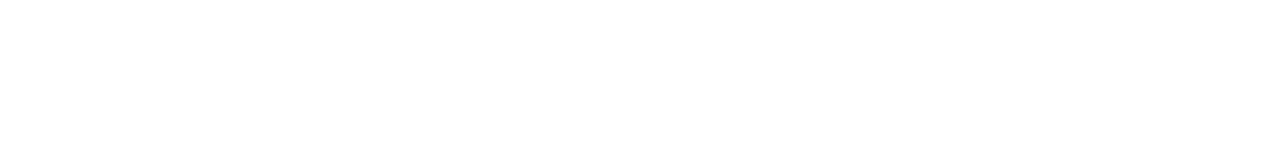
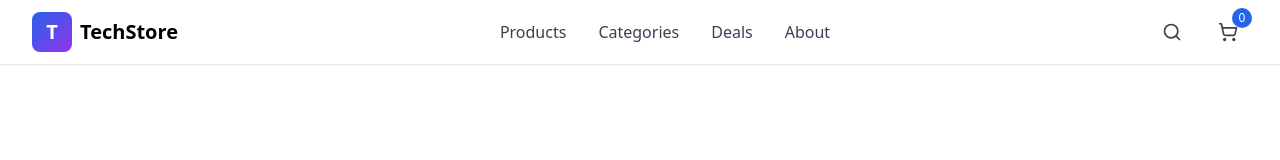
Before and after one commit to YurcheuskiRadzivon/tech-store_univ, a plain HTML site: page template/index.html in a window 1280 px wide. Drawn offline with nearby package versions, Linux system fonts and the light colour scheme.

Commit message:
develop header for index page

```diff
--- a/template/index.html
+++ b/template/index.html
@@ -1 +1,45 @@
 <!DOCTYPE html>
+<html lang="en">
+  <head>
+    <meta charset="utf-8" />
+    <meta name="viewport" content="width=device-width, initial-scale=1" />
+    <title>E-commerce Website Design</title>
+    <script src="https://cdn.tailwindcss.com"></script>
+    <link rel="stylesheet" href="../static/css/style.css" />
+  </head>
+  <body data-page="catalog">
+    <div id="container">
+      <div>
+        <div>
+          <div class="tailwind css-uwf2km css-exq74d">
+            <div class="flex min-h-screen flex-col">
+              <header class="sticky top-0 z-50 w-full border-b bg-white shadow-sm">
+                <div class="container mx-auto px-4 lg:px-8">
+                  <div class="flex h-16 items-center justify-between">
+                    <a class="flex items-center gap-2" href="./index.html" data-discover="true">
+                      <div class="flex h-10 w-10 items-center justify-center rounded-lg bg-gradient-to-br from-blue-600 to-purple-600">
+                        <span class="font-bold text-white text-xl">T</span>
+                      </div>
+                      <span class="hidden font-bold text-xl sm:inline-block">TechStore</span>
+                    </a>
+                    <nav class="hidden md:flex items-center gap-8">
+                      <a class="text-gray-700 hover:text-blue-600 transition-colors" href="./index.html" data-discover="true">Products</a>
+                      <a class="text-gray-700 hover:text-blue-600 transition-colors" href="./categories.html" data-discover="true">Categories</a>
+                      <a class="text-gray-700 hover:text-blue-600 transition-colors" href="./deals.html" data-discover="true">Deals</a>
+                      <a class="text-gray-700 hover:text-blue-600 transition-colors" href="./about.html" data-discover="true">About</a>
+                    </nav>
+                    <div class="flex items-center gap-4">
+                      <button aria-label="Search" class="flex h-10 w-10 items-center justify-center rounded-full text-gray-700 hover:bg-gray-100 transition-colors">
+                        <img src="../static/icons/search-gray-700.svg" alt="" class="h-5 w-5" aria-hidden="true"/>
+                      </button>
+                      <a class="relative flex h-10 w-10 items-center justify-center rounded-full text-gray-700 hover:bg-gray-100 transition-colors" aria-label="Shopping cart" href="./cart.html" data-discover="true">
+                        <img src="../static/icons/shopping-cart-gray-700.svg" alt="" class="h-5 w-5" aria-hidden="true"/>
+                        <span data-cart-count class="absolute -right-1 -top-1 flex h-5 w-5 items-center justify-center rounded-full bg-blue-600 text-xs text-white" hidden>0</span>
+                      </a>
+                      <button aria-label="Menu" class="flex h-10 w-10 items-center justify-center rounded-full text-gray-700 hover:bg-gray-100 transition-colors md:hidden" >
+                        <img src="../static/icons/menu-gray-700.svg" alt="" class="h-5 w-5" aria-hidden="true"/>
+                      </button>
+                    </div>
+                  </div>
+                </div>
+              </header>
```
